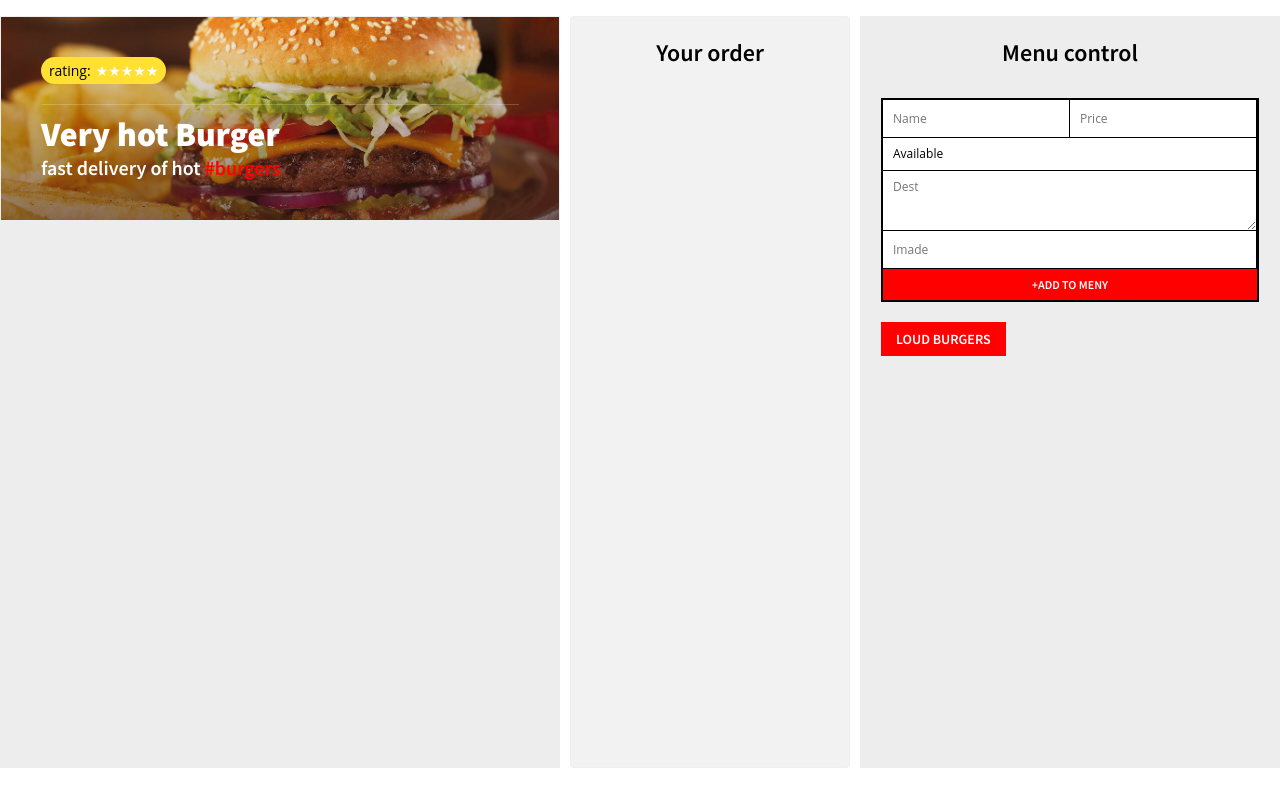
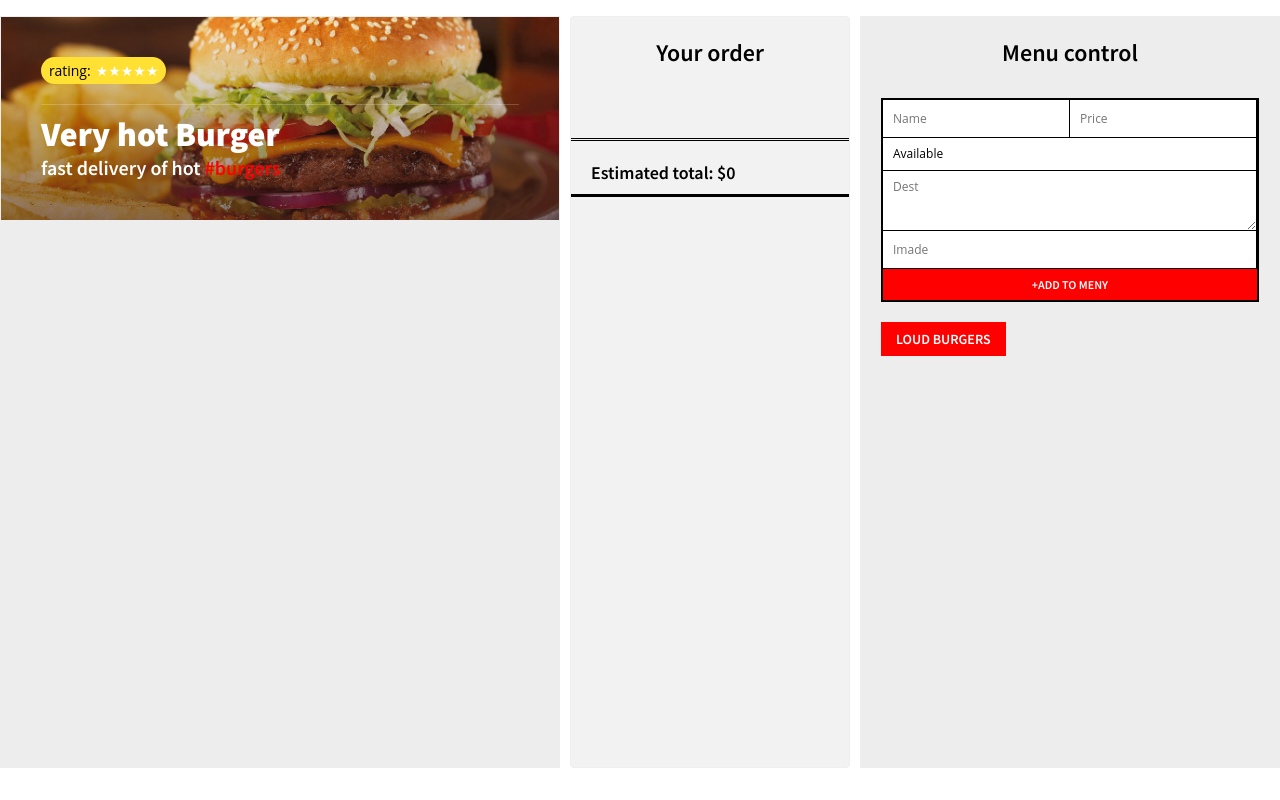
Before and after one commit to KaterynaTrushko/projectBurger_react, a React (Create React App) app in the folder react/: page /restaurant/1 in a window 1280 px wide. Built offline with nearby package versions, Linux system fonts and the light colour scheme.

Commit message:
order_list

```diff
--- a/react/src/components/App.js
+++ b/react/src/components/App.js
@@ -16,12 +16,11 @@
     console.log("addBurger ", burger);
     const burgers = {...this.state.burgers};
     burgers[`burges${Date.now()}`] = burger;
-    this.setState({burgers})
+    this.setState({burgers});
 
   };
 
   loadSampleBurgers = () => {
-    console.log(sampleBurgers);
     this.setState({burgers: sampleBurgers})
   };
 
@@ -48,7 +47,7 @@
               })}
             </ul>
         </div>
-        <Order/>
+        <Order burgers={this.state.burgers} order={this.state.order}/>
         <MenuAdmin loadSampleBurgers={this.loadSampleBurgers} addBurger = {this.addBurger}/>
       </div>
     );
--- a/react/src/components/Burger.js
+++ b/react/src/components/Burger.js
@@ -15,7 +15,7 @@
       </div>
       <div className="burger-details">
         <h3 className="burger-name">{name}
-          <span className="price">{price}$</span>
+          <span className="price">${price}</span>
         </h3>
         <p>{desc}</p>
         <button
--- a/react/src/components/Order.js
+++ b/react/src/components/Order.js
@@ -1,11 +1,62 @@
 import React from "react";
 
-class Order extends React.Component{
-  render(){
-    return(
+class Order extends React.Component {
+
+  renderOrder = (key) => {
+    const burger = this.props.burgers[key];
+    const count = this.props.order[key];
+
+    const isAvailable = burger && burger.status === "available";
+    if(!isAvailable) {
+      return <li className="unavailable">
+        Sorry {burger? burger.name : "burger"} temporarily unavailable
+      </li>
+    }
+
+
+    return (
+    <li >
+      <span>
+        <span>{count}</span>
+        {count > 1 ?" items ":" item "}{burger.name}{" "}
+        <span> ${count * burger.price}</span>
+        <button className = "cancellItem">&times;</button>
+      </span>
+      </li>
+    )
+  };
+
+  render() {
+    const orderIds = Object.keys(this.props.order);
+    const total = orderIds.reduce((prevTotal, key) => {
+      const burger = this.props.burgers[key];
+      const count = this.props.order[key];
+
+      const isAvailable = burger && burger.status === "available";
+      if (isAvailable) {
+        return prevTotal + burger.price * count;
+      } else {
+        return prevTotal;
+      }
+
+      console.log(total);
+
+    }, 0);
+
+    return (
 
       <div className="order-wrap">
         <h2>Your order</h2>
+        <ul className="order">
+          {orderIds.map(this.renderOrder)}
+        </ul>
+        <div className="total">
+          <div className="total_wrap">
+            <div className="total_wrap-final">
+            Estimated total: ${total}
+            </div>
+          </div>
+        </div>
       </div>
     )
   }
```
